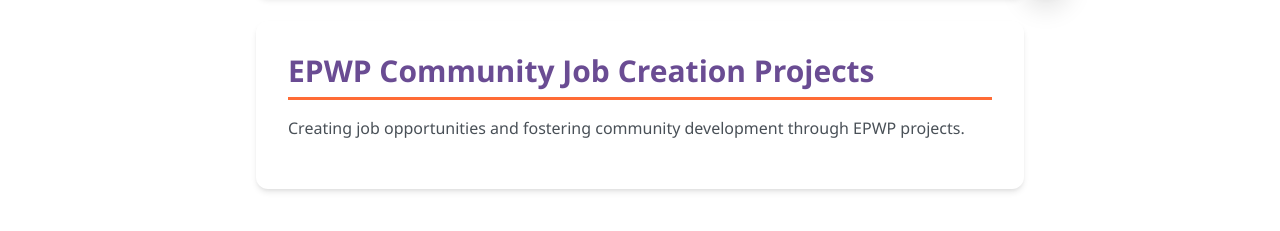
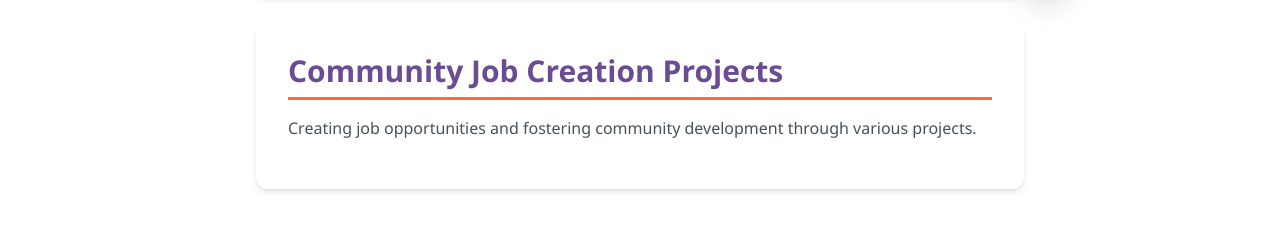
Before and after one commit to Tshikwetamakole/fnydi-website, a website: page programs.html in a window 1280 px wide. Shown: the part 781-1012 px from the top of the page. Drawn offline with Linux system fonts and the light colour scheme.

Commit message:
Update programs.html

```diff
--- a/programs.html
+++ b/programs.html
@@ -98,8 +98,8 @@
     </div>
 
     <div class="program-item">
-      <h2>EPWP Community Job Creation Projects</h2>
-      <p>Creating job opportunities and fostering community development through EPWP projects.</p>
+      <h2>Community Job Creation Projects</h2>
+      <p>Creating job opportunities and fostering community development through various projects.</p>
     </div>
   </section>
 
```
